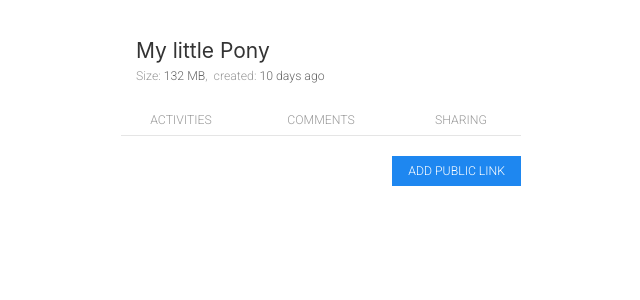
After one commit to felixheidecke/owc_clickdummys, a Node project: template docs/pages/sharing.html in a window 1280 px wide. The commit adds this page. Shown: the top 300 px of the page, without its empty margins (319-959 px from the left). Run offline with Node 20 templates, Linux system fonts and the light colour scheme; the template is opened without the code that fills it, so the values that code supplies are empty; some libraries are stand-ins or nearby versions.

```diff
--- /dev/null
+++ b/docs/assets/css/style.css
@@ -0,0 +1,13 @@
+html, body { padding: 12px; font-family: Roboto, sans-serif; font-size: 14px; }
+
+#settings { max-width: 400px; }
+
+.share { max-width: 400px; margin: 12px auto; }
+
+.oc-changes:before, .oc-changes:after { font-weight: 400; }
+
+.oc-changes:first-of-type:before { content: " "; }
+
+.oc-changes:not(:nth-last-of-type(-n+2)):after { content: ", "; }
+
+.oc-changes + .oc-changes:last-of-type:before { content: " and "; }
--- /dev/null
+++ b/docs/assets/js/script.js
@@ -0,0 +1,97 @@
+(function() {
+
+
+}).call(this);
+
+(function() {
+
+
+}).call(this);
+
+(function() {
+  var share;
+
+  share = new Vue({
+    el: '#share',
+    data: {
+      shares: []
+    },
+    methods: {
+      addLink: function() {
+        var self;
+        self = this;
+        _.forEach(this.shares, function(value, key) {
+          self.shares[key].expanded = false;
+          return true;
+        });
+        this.shares.push({
+          hash: Math.random().toString(32).substring(2, 15),
+          data: {
+            password: null,
+            expires: null,
+            rw: false
+          },
+          created: Date.now(),
+          expanded: true,
+          history: []
+        });
+        return true;
+      }
+    }
+  });
+
+  Vue.component("publink", {
+    template: "#publink",
+    props: ['link'],
+    data: function() {
+      return {
+        modified: false,
+        mailedTo: null
+      };
+    },
+    computed: {
+      linkUrl: function() {
+        return "http://domain.com/" + this.link.hash;
+      }
+    },
+    methods: {
+      notify: function(e) {
+        this.modified = true;
+        return UIkit.notification(e + "!", 'warning');
+      },
+      close: function(e) {
+        this.collapse();
+        return e.preventDefault();
+      },
+      trash: function(e) {
+        var index;
+        index = this._indexOf();
+        return share.shares.splice(index, 1);
+      },
+      expand: function() {
+        return this.link.expanded = true;
+      },
+      collapse: function() {
+        return this.link.expanded = false;
+      },
+      addHistory: function(event) {
+        return this.link.history.push(event);
+      },
+      undo: function(e) {
+        UIkit.notification("Changes undone!", 'danger');
+        this.modified = false;
+        this.link.data.password = null;
+        this.link.data.expires = null;
+        this.link.data.rw = false;
+        return e.preventDefault();
+      },
+      _indexOf: function() {
+        return _.indexOf(share.shares, this.link);
+      }
+    },
+    mounted: function() {
+      return this.addHistory("Created on " + moment(this.created).format("lll"));
+    }
+  });
+
+}).call(this);
--- /dev/null
+++ b/docs/pages/sharing.html
@@ -0,0 +1,129 @@
+<!DOCTYPE html>
+<html>
+    <head>
+        <meta charset="utf-8">
+        <title>Share - Clickdummy
+        </title>
+        <meta name="viewport" content="width=device-width, initial-scale=1, user-scalable=no">
+        <link rel="stylesheet" href="https://fonts.googleapis.com/css?family=Roboto:300">
+        <link rel="stylesheet" href="../lib/uikit/css/uikit.min.css">
+        <link rel="stylesheet" href="../assets/css/style.css">
+        <link rel="icon" type="image/png" href="assets/gfx/favicon.png">
+        <script src="https://cdnjs.cloudflare.com/ajax/libs/jquery/3.1.1/jquery.min.js"></script>
+        <script src="../lib/uikit/js/uikit.min.js"></script>
+    </head>
+    <body>
+        <main id="app">
+            <div class="share" id="share">
+                <div class="uk-grid-small uk-flex-middle" uk-grid="uk-grid">
+                    <div class="uk-width-auto"><span uk-icon="icon: folder; ratio: 2"></span></div>
+                    <div class="uk-width-expand">
+                        <h3 class="uk-card-title uk-margin-remove-bottom">My little Pony</h3>
+                        <p class="uk-margin-remove-top"><span class="uk-text-meta">Size:&nbsp;</span><span class="uk-text-small">132 MB</span><span class="uk-text-meta">, &nbsp;created:&nbsp;</span><span class="uk-text-small">10 days ago</span></p>
+                    </div>
+                </div>
+                <ul class="uk-tab uk-child-width-expand">
+                    <li class="share--tab"><a href="#">Activities</a></li>
+                    <li class="share--tab"><a href="#">Comments</a></li>
+                    <li class="share--tab"><a href="#">Sharing</a></li>
+                </ul>
+                <div class="uk-grid" js-entrypoint="js-entrypoint">
+                    <div class="uk-width-expand">
+                        <button class="uk-button uk-button-primary uk-button-small uk-align-right uk-margin" v-on:click="addLink">Add public link</button>
+                    </div>
+                </div>
+                <div class="uk-flex uk-flex-column-reverse uk-margin">
+                    <publink v-for="share in shares" :link="share"></publink>
+                </div>
+            </div>
+            <template id="publink">
+                <div class="uk-card uk-card-default uk-card-small uk-animation-slide-left-medium uk-margin-small-bottom">
+                    <div class="uk-card-header">
+                        <div class="uk-grid-small uk-flex-middle" uk-grid="uk-grid">
+                            <div class="uk-width-auto"><span class="uk-icon-button" uk-icon="icon: link"></span></div>
+                            <div class="uk-width-expand" title="Copy link to clipboard" uk-tooltip="uk-tooltip" style="cursor:pointer;">
+                                <h3 class="uk-card-title uk-margin-remove-bottom">{{ link.hash }}</h3>
+                                <p class="uk-text-meta uk-margin-remove-top">{{ linkUrl }}</p>
+                            </div>
+                            <div class="uk-width-auto"><a v-show="!link.expanded" v-on:click="expand" uk-icon="icon: chevron-left"></a><a v-show="link.expanded" v-on:click="collapse" uk-icon="icon: chevron-down"></a></div>
+                        </div>
+                    </div>
+                    <div class="uk-card-body" v-if="link.expanded">
+                        <fieldset class="uk-fieldset">
+                            <div class="uk-form-controls">
+                                <label>
+                                    <input class="uk-checkbox" type="checkbox" v-model="link.data.rw" @change="notify('Write permissions changed')"/>&nbsp;&nbsp;Allow uploads
+                                </label>
+                            </div>
+                            <div class="uk-margin">
+                                <label class="uk-form-label" for="password">Password</label>
+                                <div class="uk-inline uk-width-1-1"><span class="uk-form-icon uk-form-icon-flip" uk-icon="icon: lock"></span>
+                                    <input class="uk-input" v-model.lazy="link.data.password" @change="notify('Password changed')" type="password" placeholder="(optional)"/>
+                                </div>
+                            </div>
+                            <div class="uk-margin">
+                                <label class="uk-form-label" for="expiration">Expiration date<em>*</em></label>
+                                <div class="uk-inline uk-inline uk-width-1-1"><span class="uk-form-icon uk-form-icon-flip" uk-icon="icon: calendar"></span>
+                                    <input class="uk-input" v-model.lazy="link.data.expires" type="date" placeholder="dd.mm.yyyy" @change="notify('Expiration date changed')" required="required"/>
+                                </div>
+                            </div>
+                            <div class="uk-grid">
+                                <div class="uk-width-expand">
+                                    <button class="uk-button uk-button-small uk-button-default" uk-toggle="target: #trash">Delete</button>
+                                </div>
+                                <div class="uk-width-expand">
+                                    <button class="uk-button uk-align-right uk-button-small uk-button-secondary" v-if="modified" @click="undo">Undo changes</button>
+                                </div>
+                            </div>
+                        </fieldset>
+                    </div>
+                    <div class="uk-card-footer" v-if="link.expanded">
+                        <p><a class="uk-icon-link uk-margin-small-right" uk-icon="icon: facebook" href="#"></a><a class="uk-icon-link uk-margin-small-right" uk-icon="icon: twitter" href="#"></a><a class="uk-icon-link uk-margin-small-right" uk-icon="icon: mail" href="#" uk-toggle="target: #send-mail" @click="mailedTo=null"></a></p>
+                        <div class="uk-grid">
+                            <p class="uk-text-meta"><span v-for="event in link.history">&bull; {{ event }}<br></span></p>
+                        </div>
+                    </div>
+                    <div id="send-mail" uk-modal="uk-modal">
+                        <div class="uk-modal-dialog">
+                            <div class="uk-modal-header">
+                                <h3 class="uk-h3">Send Public link via mail</h3>
+                            </div>
+                            <div class="uk-modal-body">
+                                <div class="uk-margin">
+                                    <label class="uk-form-label" for="email">Send to<em>*</em></label>
+                                    <div class="uk-inline uk-inline uk-width-1-1"><span class="uk-form-icon uk-form-icon-flip" uk-icon="icon: mail"></span>
+                                        <input class="uk-input" type="mail" v-model.lazy="mailedTo" placeholder="max@mustermann.de" required="required"/>
+                                    </div>
+                                </div>
+                                <div class="uk-margin">
+                                    <label class="uk-form-label" for="mailtext">Message</label>
+                                    <textarea class="uk-textarea" rows="5" placeholder="(optional)"></textarea>
+                                </div>
+                                <p class="uk-text-meta"><i>The email will contain the link, password and expiration-date (if set)</i></p>
+                                <button class="uk-button uk-button-small uk-button-default uk-modal-close">Cancel</button>
+                                <button class="uk-button uk-button-small uk-button-primary uk-align-right uk-modal-close" @click="addHistory('Send to ' + mailedTo)">Send</button>
+                            </div>
+                        </div>
+                    </div>
+                    <div id="trash" uk-modal="uk-modal">
+                        <div class="uk-modal-dialog">
+                            <div class="uk-modal-header">
+                                <h3 class="uk-h3">Delete public link</h3>
+                            </div>
+                            <div class="uk-modal-body">
+                                <p>Are you certain you want to delete?&nbsp;This <u>can not be undone</u>!</p>
+                                <button class="uk-button uk-button-small uk-button-default uk-modal-close">Cancel</button>
+                                <button class="uk-button uk-button-small uk-button-danger uk-align-right uk-modal-close" @click="trash">Delete</button>
+                            </div>
+                        </div>
+                    </div>
+                </div>
+            </template>
+        </main>
+        <script src="//localhost:35729/livereload.js"></script>
+        <script src="https://cdnjs.cloudflare.com/ajax/libs/vue/2.1.10/vue.min.js"></script>
+        <script src="https://cdnjs.cloudflare.com/ajax/libs/lodash.js/4.17.4/lodash.min.js"></script>
+        <script src="https://cdnjs.cloudflare.com/ajax/libs/moment.js/2.17.1/moment.min.js"></script>
+        <script src="../assets/js/script.js"></script>
+    </body>
+</html>
```
Also changed, not shown: components/modules/share/share.pug (+19 -20 lines), components/templates/default.pug (+6 -6 lines), docs/pages/settings.html (added, +65 -0 lines), gruntfile.js (+11 -11 lines), package.json (+1 -8 lines), 1 other file.
